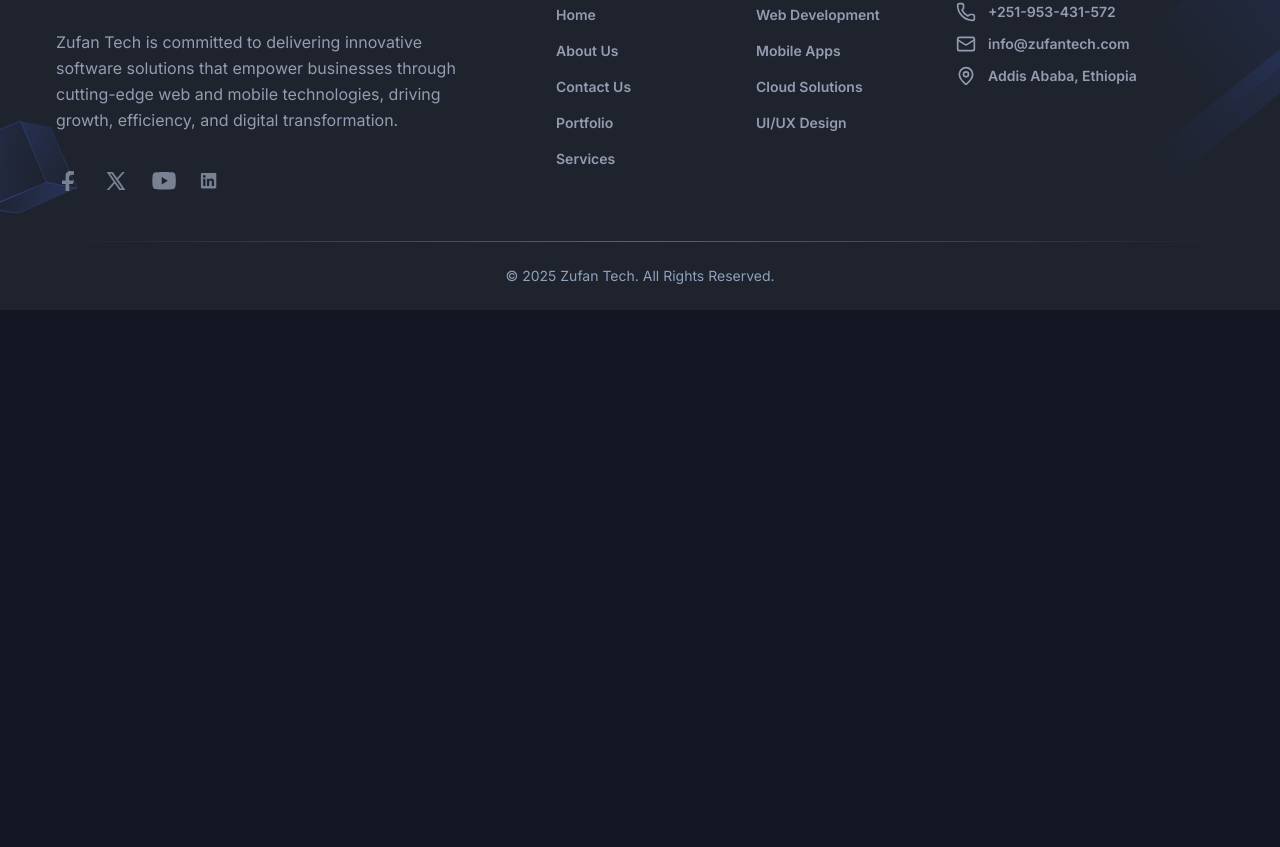
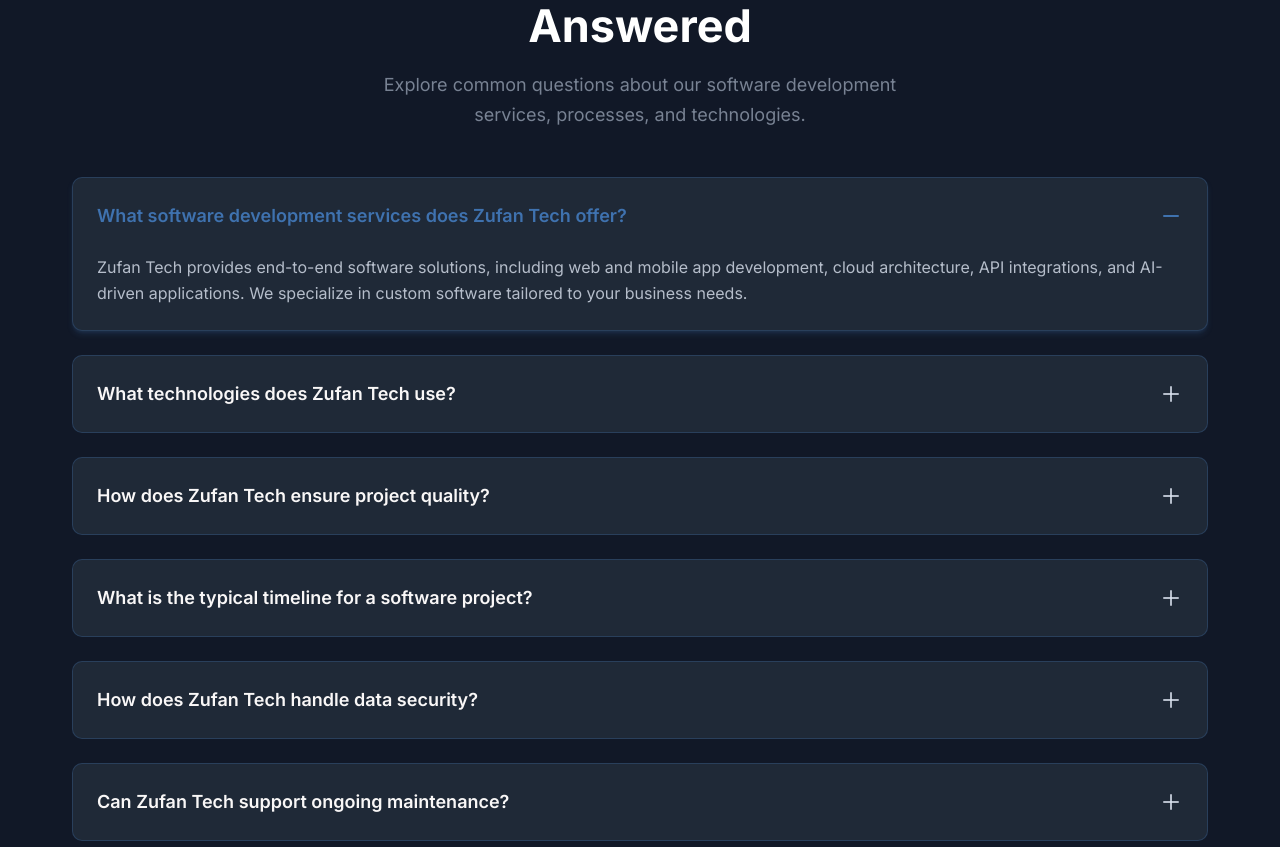
Before and after one commit to kedabdure/zufan-tech, a Next.js app: page / in a window 1280 px wide. Shown: the part 6933-7780 px from the top of the page. Before the commit the page ends 7243 px from the top, so only its background shows below. Built offline with nearby package versions, Linux system fonts and the light colour scheme.

Commit message:
feat: Create a FAQ component

```diff
--- a/src/app/page.tsx
+++ b/src/app/page.tsx
@@ -3,10 +3,12 @@
 import Blog from "@/components/Blog";
 import ScrollUp from "@/components/Common/ScrollUp";
 import Contact from "@/components/Contact";
+import FAQ from "@/components/Faq/Faq";
 import Features from "@/components/Features";
 import Hero from "@/components/Hero";
 import SkillsOrbits from "@/components/SkillOrbits";
 import Testimonials from "@/components/Testimonials";
+import { Factory } from "lucide-react";
 import { Metadata } from "next";
 
 export const metadata: Metadata = {
@@ -79,6 +81,7 @@
       <Testimonials />
       <Blog />
       <Contact />
+      <FAQ />
     </>
   );
 }
--- /dev/null
+++ b/src/components/Faq/Faq.tsx
@@ -0,0 +1,127 @@
+"use client";
+import React, { useState } from "react";
+import { Plus, Minus } from "lucide-react";
+import SectionTitle from "../Common/SectionTitle";
+
+const demoFaqs = [
+  {
+    _id: "1",
+    question: "What software development services does Zufan Tech offer?",
+    answer:
+      "Zufan Tech provides end-to-end software solutions, including web and mobile app development, cloud architecture, API integrations, and AI-driven applications. We specialize in custom software tailored to your business needs.",
+  },
+  {
+    _id: "2",
+    question: "What technologies does Zufan Tech use?",
+    answer:
+      "We leverage modern tech stacks like Next.js, Node.js, React Native, Python, AWS, and Kubernetes. Our team selects tools based on project requirements to ensure scalability and performance.",
+  },
+  {
+    _id: "3",
+    question: "How does Zufan Tech ensure project quality?",
+    answer:
+      "Our development process includes rigorous code reviews, automated testing, and continuous integration. We follow agile methodologies to deliver high-quality, maintainable software on time.",
+  },
+  {
+    _id: "4",
+    question: "What is the typical timeline for a software project?",
+    answer:
+      "Timelines vary based on complexity. Simple MVPs can take 4-8 weeks, while enterprise solutions may require 3-6 months. We provide detailed timelines after scoping your project.",
+  },
+  {
+    _id: "5",
+    question: "How does Zufan Tech handle data security?",
+    answer:
+      "We implement industry-standard security practices, including encryption, secure APIs, and compliance with GDPR and OWASP guidelines. Regular audits ensure your data stays protected.",
+  },
+  {
+    _id: "6",
+    question: "Can Zufan Tech support ongoing maintenance?",
+    answer:
+      "Yes, we offer post-launch support, including bug fixes, updates, and feature enhancements. Our maintenance plans are tailored to keep your software running smoothly.",
+  },
+  {
+    _id: "7",
+    question: "How do I start a project with Zufan Tech?",
+    answer:
+      "Contact us via our website form, email, or phone. We’ll schedule a consultation to understand your needs, propose a solution, and outline the next steps for development.",
+  },
+];
+
+const FAQ = () => {
+  const [activeQuestion, setActiveQuestion] = useState<string | null>(demoFaqs[0]?._id || null);
+  const [questions] = useState(demoFaqs);
+
+  const toggleQuestion = (id: string) => {
+    setActiveQuestion(activeQuestion === id ? null : id);
+  };
+
+  return (
+    <section id="faq" className="bg-[#F9F7F7] py-16 dark:bg-gray-900 md:py-20 lg:py-24">
+      <div className="container px-4 sm:px-6 lg:px-8">
+        <SectionTitle
+          title="Your Questions, Answered"
+          paragraph="Explore common questions about our software development services, processes, and technologies."
+          center
+          mb="48px"
+        />
+
+        {/* FAQ Accordion List */}
+        <div className="space-y-6">
+          {questions.map((q) => {
+            const isActive = activeQuestion === q._id;
+            return (
+              <div
+                key={q._id}
+                className={`
+                  rounded-lg border border-[#DBE2EF] bg-[#F9F7F7] transition-all duration-300
+                  dark:border-[#3F72AF]/30 dark:bg-gray-800
+                  ${isActive ? "shadow-md shadow-[#3F72AF]/20" : "hover:shadow-md"}
+                `}
+              >
+                <button
+                  className="flex w-full items-center justify-between p-5 md:p-6 text-left group focus:outline-none"
+                  onClick={() => toggleQuestion(q._id)}
+                  aria-expanded={isActive}
+                  aria-controls={`faq-answer-${q._id}`}
+                >
+                  <span
+                    className={`
+                      text-lg font-semibold
+                      ${isActive ? "text-[#3F72AF]" : "text-[#112D4E] group-hover:text-[#3F72AF] dark:text-[#F9F7F7] dark:group-hover:text-[#3F72AF]"}
+                      transition-colors duration-200
+                    `}
+                  >
+                    {q.question}
+                  </span>
+                  <span className="ml-4 flex-shrink-0">
+                    {isActive ? (
+                      <Minus className="h-6 w-6 text-[#3F72AF] transition-transform duration-300" />
+                    ) : (
+                      <Plus className="h-6 w-6 text-[#112D4E]/70 group-hover:text-[#3F72AF] dark:text-[#DBE2EF]/80 dark:group-hover:text-[#3F72AF] transition-colors duration-300" />
+                    )}
+                  </span>
+                </button>
+
+                <div
+                  id={`faq-answer-${q._id}`}
+                  className={`grid transition-all duration-500 ease-in-out ${
+                    isActive ? "grid-rows-[1fr] opacity-100" : "grid-rows-[0fr] opacity-0"
+                  }`}
+                >
+                  <div className="overflow-hidden">
+                    <div className="px-5 md:px-6 pb-5 md:pb-6 text-[#112D4E]/70 dark:text-[#DBE2EF]/80">
+                      <p className="text-base leading-relaxed">{q.answer}</p>
+                    </div>
+                  </div>
+                </div>
+              </div>
+            );
+          })}
+        </div>
+      </div>
+    </section>
+  );
+};
+
+export default FAQ;
```
